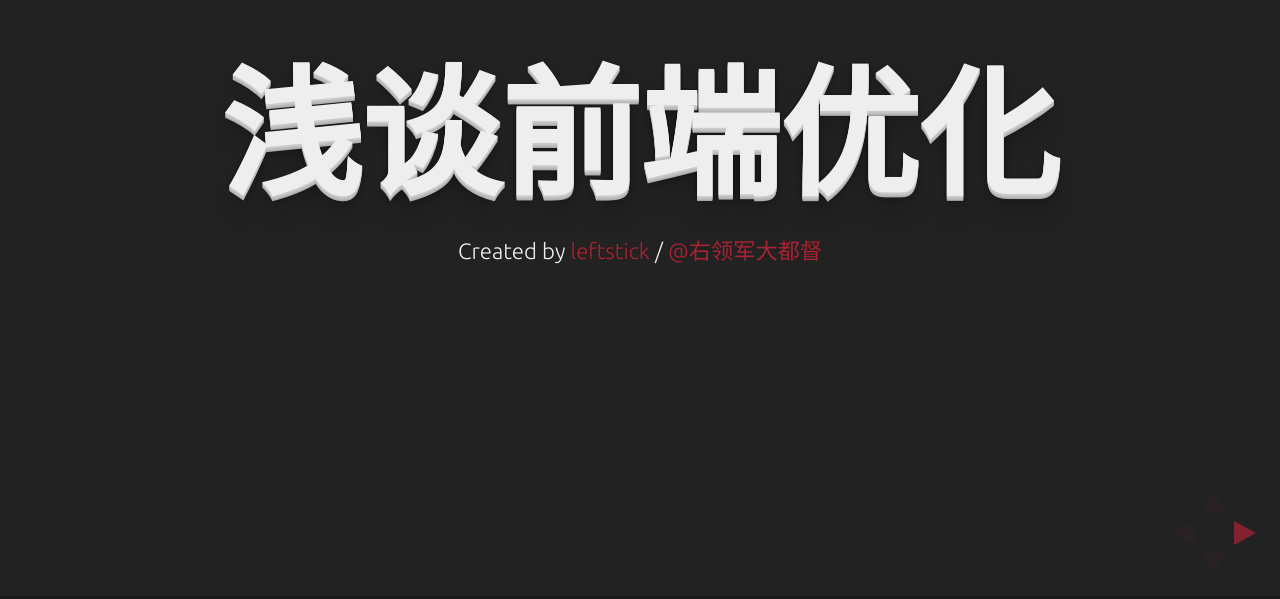
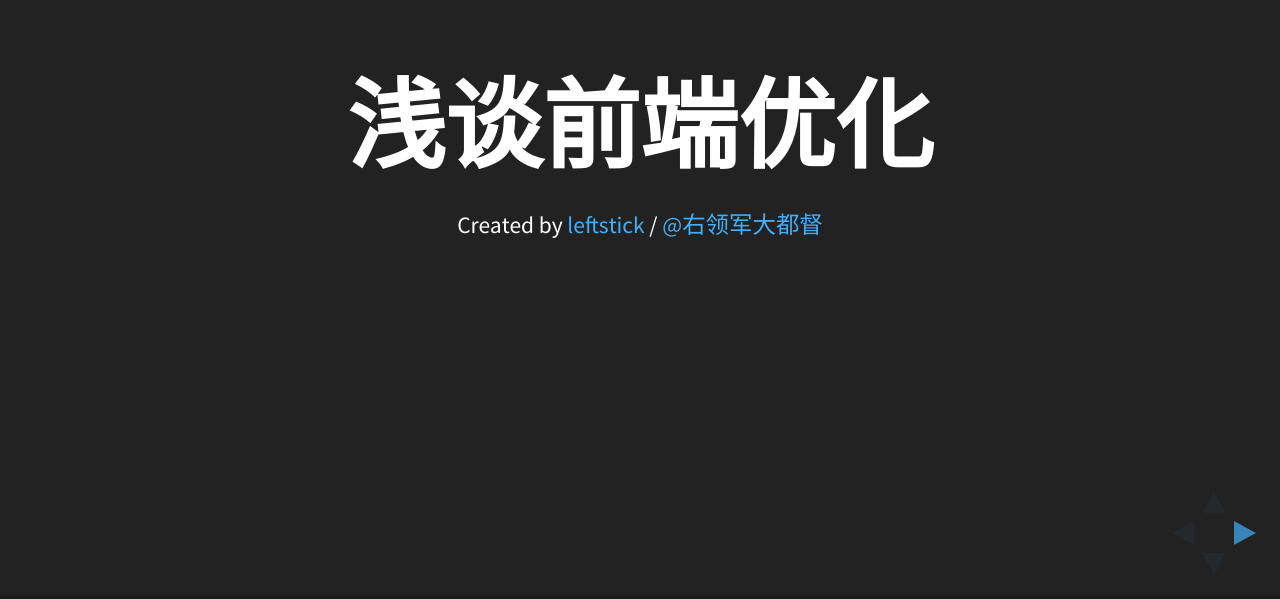
Before and after one commit to leftstick/optimization, a plain HTML site: page index.html in a window 1280 px wide. Shown: the part 201-800 px from the top of the page. Drawn offline with Linux system fonts and the light colour scheme.

Commit message:
use black theme to avoid googlefonts blocking issue

```diff
--- a/index.html
+++ b/index.html
@@ -15,7 +15,7 @@
         <meta name="viewport" content="width=device-width, initial-scale=1.0, maximum-scale=1.0, user-scalable=no">
 
         <link rel="stylesheet" href="css/reveal.css">
-        <link rel="stylesheet" href="css/theme/blood.css" id="theme">
+        <link rel="stylesheet" href="css/theme/black.css" id="theme">
 
         <!-- Theme used for syntax highlighting of code -->
         <link rel="stylesheet" href="lib/css/zenburn.css">
```
